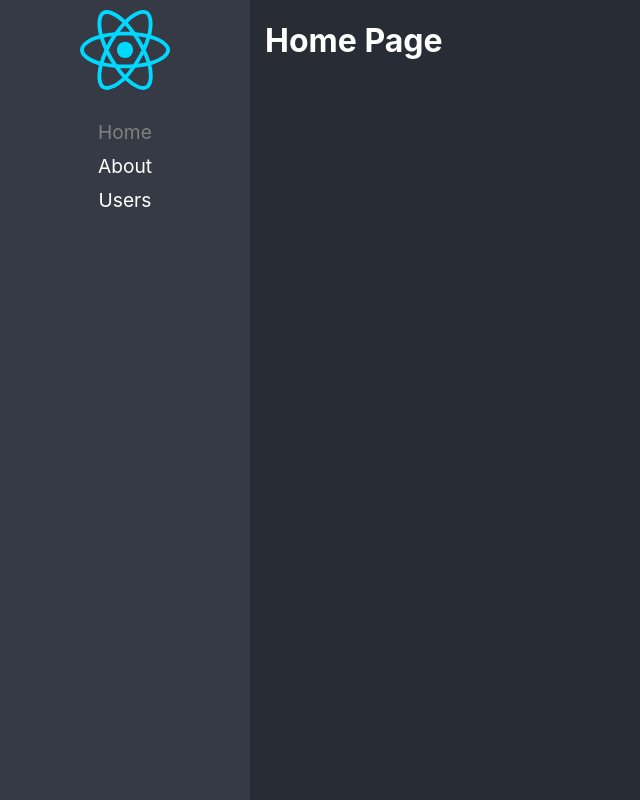
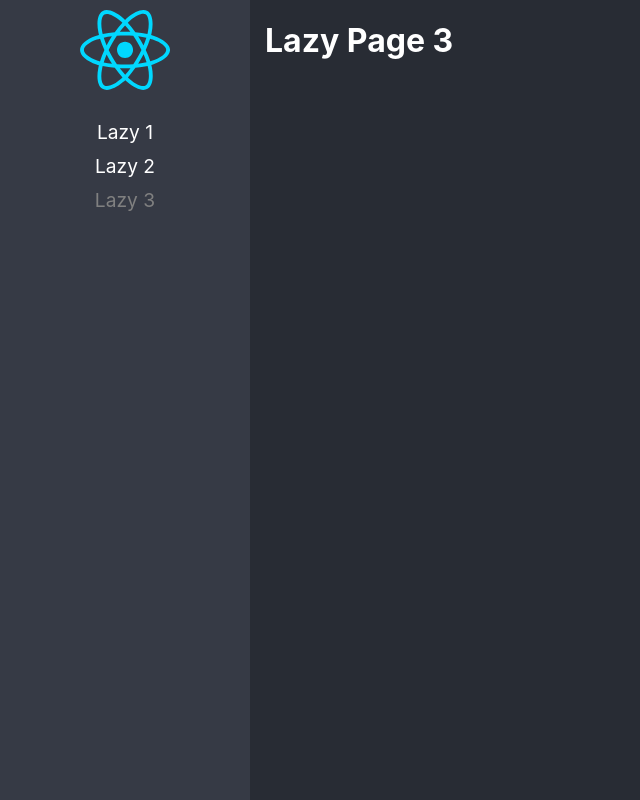
Before and after one commit to jesusmira/React-adv, a React (Vite) app: page /lazy3 in a window 1280 px wide. Before the commit this address led to /home. Shown: the whole page, without its empty margins (0-640 px from the left). Built offline with nearby package versions, Linux system fonts and the light colour scheme.

Commit message:
Componentes Lazy agregados

```diff
--- /dev/null
+++ b/src/01-lazyload/pages/LazyPage1.tsx
@@ -0,0 +1,7 @@
+
+
+export const LazyPage1 = () => {
+  return (
+    <h1>Lazy Page 1</h1>
+  )
+}
--- /dev/null
+++ b/src/01-lazyload/pages/LazyPage2.tsx
@@ -0,0 +1,7 @@
+
+
+export const LazyPage2 = () => {
+  return (
+    <h1>Lazy Page 2</h1>
+  )
+}
--- /dev/null
+++ b/src/01-lazyload/pages/LazyPage3.tsx
@@ -0,0 +1,7 @@
+
+
+export const LazyPage3 = () => {
+  return (
+    <h1>Lazy Page 3</h1>
+  )
+}
--- /dev/null
+++ b/src/01-lazyload/pages/index.ts
@@ -0,0 +1,3 @@
+export { LazyPage1 } from './lazyPage1';
+export { LazyPage2 } from './LazyPage2';
+export { LazyPage3 } from './LazyPage3';
--- a/src/routes/Navigation.tsx
+++ b/src/routes/Navigation.tsx
@@ -2,6 +2,7 @@
 import { Routes, Route, NavLink, Navigate } from 'react-router-dom';
 
 import logo from '../assets/react.svg';
+import { LazyPage1, LazyPage2, LazyPage3} from '../01-lazyload/pages'
 
 export const Navigation = () => {
   return (
@@ -11,23 +12,23 @@
                 <img src={ logo } alt="React Logo" className='svg' />
                 <ul>
                     <li>
-                        <NavLink to="/home" className={({isActive})=> isActive ? 'nav-active' : '' }>Home</NavLink>
+                        <NavLink to="/lazy1" className={({isActive})=> isActive ? 'nav-active' : '' }>Lazy 1</NavLink>
                     </li>
                     <li>
-                        <NavLink to="/about" className={({isActive})=> isActive ? 'nav-active' : '' } >About</NavLink>
+                        <NavLink to="/lazy2" className={({isActive})=> isActive ? 'nav-active' : '' } >Lazy 2</NavLink>
                     </li>
                     <li>
-                        <NavLink to="/users" className={({isActive})=> isActive ? 'nav-active' : '' } >Users</NavLink>
+                        <NavLink to="/lazy3" className={({isActive})=> isActive ? 'nav-active' : '' } >Lazy 3</NavLink>
                     </li>
                 </ul>
             </nav>
 
             <Routes>
-                <Route path='/about' element={<h1>About Page</h1>}/>
-                <Route path='/users' element={<h1>Users Page</h1>}/>
-                <Route path='/home'  element={<h1>Home Page</h1>}/>
+                <Route path='/lazy1' element={< LazyPage1 />}/>
+                <Route path='/lazy2' element={< LazyPage2 />}/>
+                <Route path='/lazy3' element={< LazyPage3 />}/>
 
-                <Route path='/*' element={<Navigate to="/home" replace/> } />
+                <Route path='/*' element={<Navigate to="/lazy1" replace/> } />
             </Routes>
         </div>
     </BrowserRouter>
```
